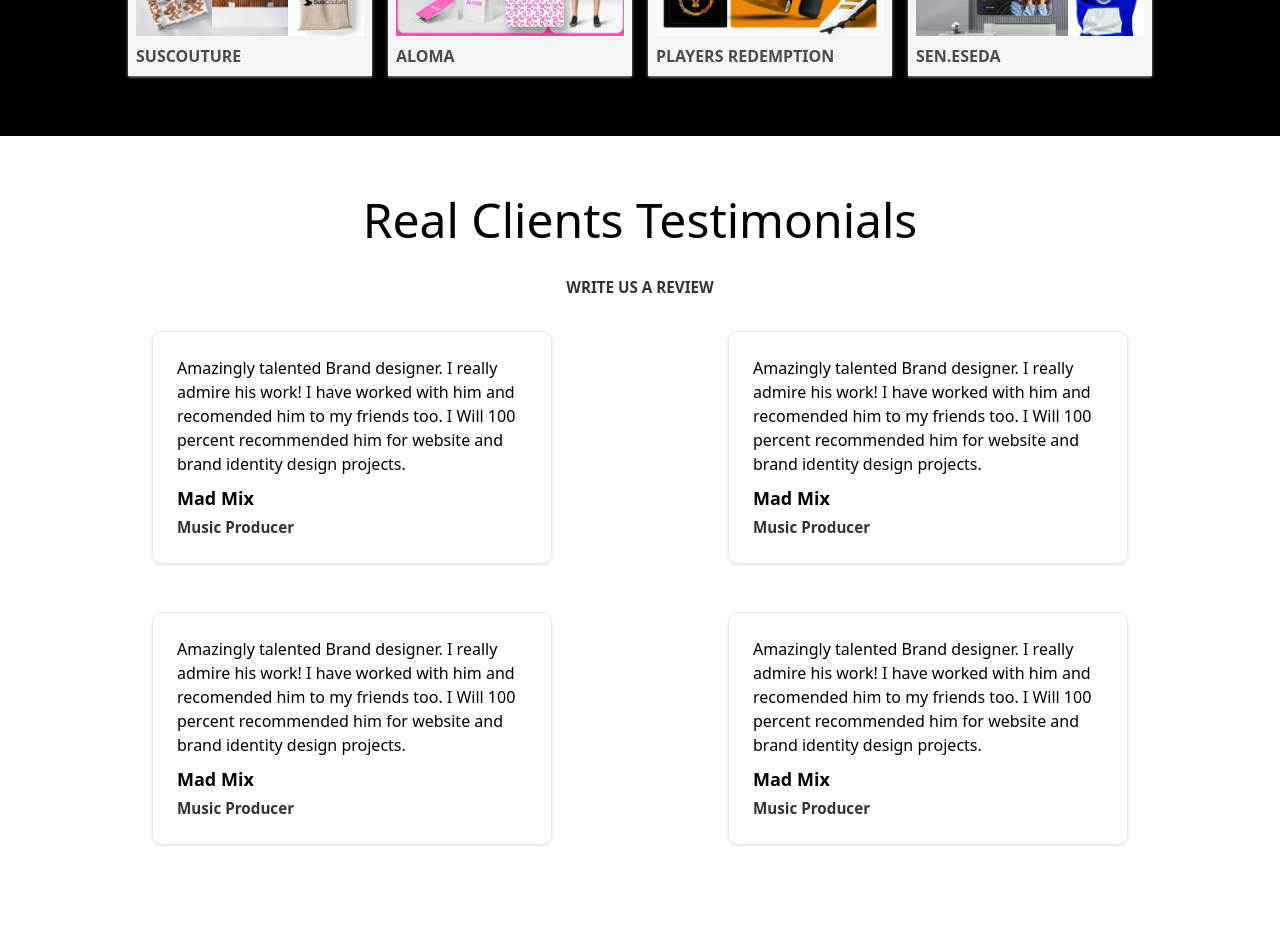
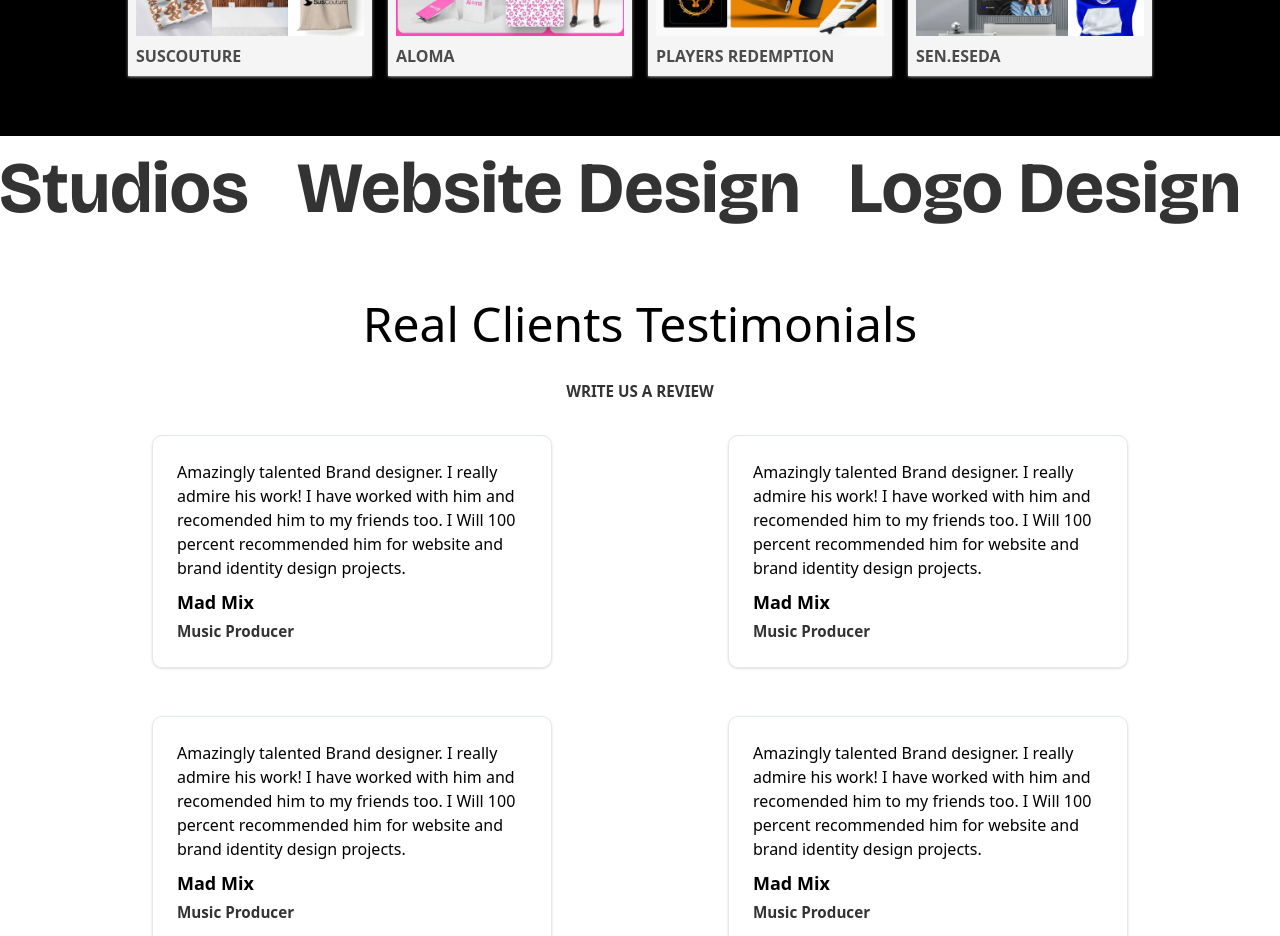
Before and after one commit to Creative-mindset21/web-agency-portfolio, a React (Vite) app: page / in a window 1280 px wide. Shown: the part 3060-3996 px from the top of the page. Before the commit the page ends 3965 px from the top, so only its background shows below. Built offline with nearby package versions, Linux system fonts and the light colour scheme.

Commit message:
infinite scroll commit

```diff
--- /dev/null
+++ b/src/components/InfiniteSlider.jsx
@@ -0,0 +1,63 @@
+import { useEffect, useRef } from "react";
+import gsap from "gsap";
+
+const items = [
+  "Creative Studios",
+  "Website Design",
+  "Logo Design",
+  "Branding",
+];
+
+const GsapInfiniteSlider = () => {
+  const sliderRef = useRef(null);
+
+  useEffect(() => {
+    const slider = sliderRef.current;
+
+    // Duplicate content to make the scroll seamless
+    const content = slider.innerHTML;
+    slider.innerHTML += content;
+
+    // Get total width of all items
+    const totalWidth = slider.scrollWidth / 2;
+
+    slider.addEventListener("mouseenter", () => gsap.to(slider, { timeScale: 0 }));
+    slider.addEventListener("mouseleave", () => gsap.to(slider, { timeScale: 1 }));
+
+    // GSAP infinite scroll animation
+    gsap.fromTo(
+      slider,
+      { x: 0 },
+      {
+        x: -totalWidth,
+        duration: 80,
+        ease: "none",
+        repeat: -1,
+      }
+    );
+  }, []);
+
+  return (
+    <div className="relative w-full overflow-hidden bg-gray-white py-4">
+      {/* Slider */}
+      <div
+        ref={sliderRef}
+        className="flex gap-12 whitespace-nowrap text-4xl md:text-7xl font-bold text-black/80 font-bricolage"
+      >
+        {items.map((item, i) => (
+          <div key={i} className="min-w-max">
+            {item}
+          </div>
+        ))}
+      </div>
+
+      {/* Left Fade */}
+      {/* <div className="pointer-events-none absolute left-0 top-0 h-full w-34 bg-gradient-to-r from-gray-100 to-transparent z-10" /> */}
+
+      {/* Right Fade */}
+      {/* <div className="pointer-events-none absolute right-0 top-0 h-full w-34 bg-gradient-to-l from-gray-100 to-transparent z-10" /> */}
+    </div>
+  );
+};
+
+export default GsapInfiniteSlider;
--- a/src/pages/Home.jsx
+++ b/src/pages/Home.jsx
@@ -5,6 +5,7 @@ import Branding from "../components/Branding"
 import BrandingProjects from "../components/BrandingProjects"
 import Testimonials from "../components/Testimonials"
 import Hero from '../components/Hero'
+import GsapInfiniteSlider from '../components/InfiniteSlider'
 
 function Home() {
   return (
@@ -14,6 +15,7 @@ function Home() {
         <Projects />
         <Branding />
         <BrandingProjects />
+        <GsapInfiniteSlider/>
         <Testimonials />
     </>
   )
```
